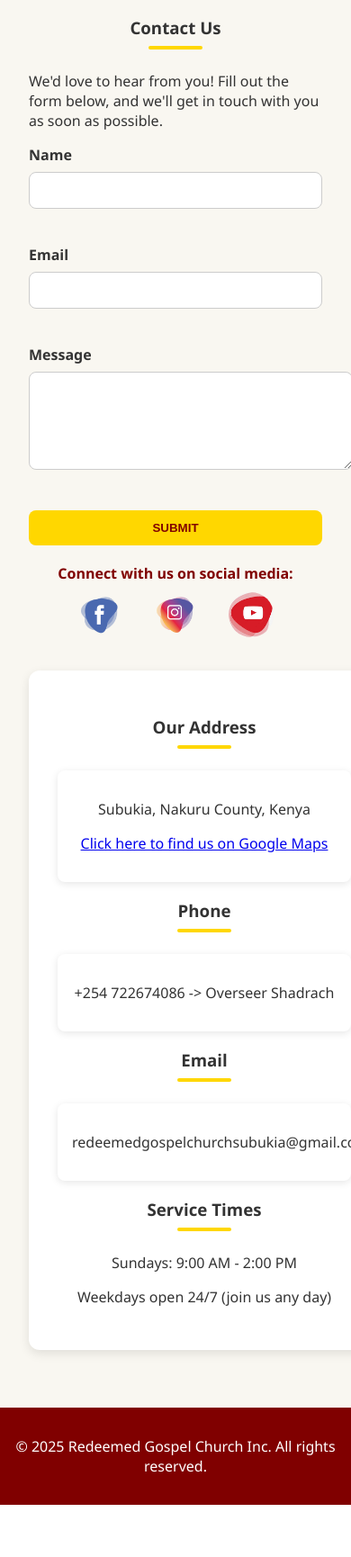
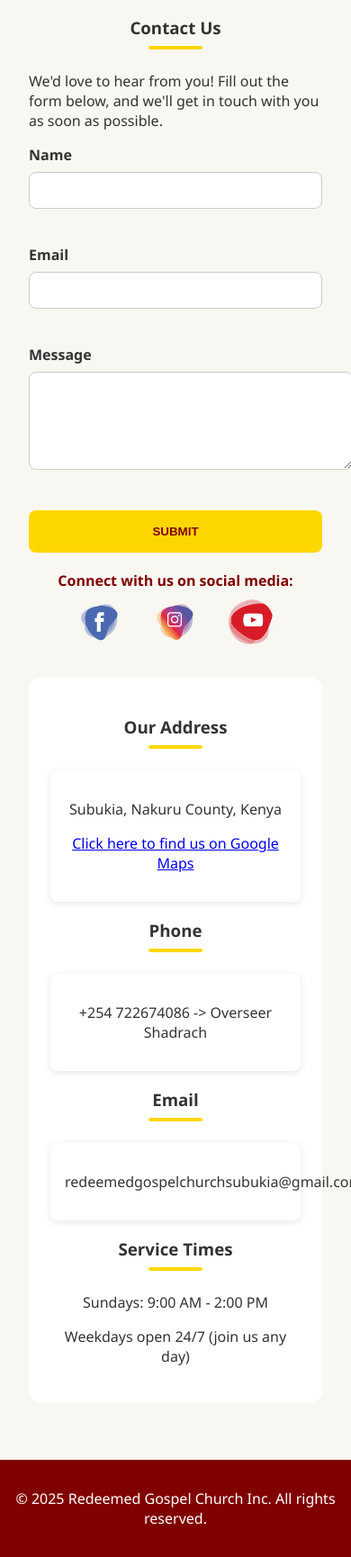
Before and after one commit to Arthur-Muriuki/Redeemed-Gospel-Church, a Flask app: page /contact in a window 390 px wide; the page is wider, and only the part inside the window is pictured. Shown: the part 280-2010 px from the top of that part at 90% size. Before the commit the page ends 1952 px from the top of that part, so only its background shows below. Run offline with Flask 3, Linux system fonts and the light colour scheme.

Commit message:
third commit

```diff
--- a/static/css/style.css
+++ b/static/css/style.css
@@ -447,20 +447,53 @@ footer {
     align-items: center;
   }
 
+    display: flex;
+  justify-content: space-between;
+  padding: 2rem;
+  gap: 2rem;
+}
+
+/* Make the contact forms stack on small screens */
+/* Contact Container */
+.contact-container {
+  display: flex;
+  justify-content: space-between;
+  padding: 2rem;
+  gap: 2rem;
+}
+
+ .contact-form,
+  .contact-info {
+    width: 100%; /* Ensure both forms take up full width on mobile */
+    box-sizing: border-box; /* Make sure padding doesn't affect the width */
+  }
+ .contact-info {
+    padding: 1.5rem; /* Slightly reduce padding for better fit */
+    box-shadow: none; /* Remove box-shadow if it's too large for mobile */
+  }
+
+@media (max-width: 768px) {
   .contact-container {
-    flex-direction: column;
-    gap: 2rem;
+    flex-direction: column; /* Stack the forms vertically */
+    gap: 2rem; /* Add some space between the two forms */
+    padding: 2rem; /* Add some padding for better spacing */
+  }
+.contact-form button {
+    width: 100%; /* Make the button take up full width */
+    padding: 1rem; /* Ensure button is properly sized */
   }
 
   .contact-form,
   .contact-info {
-    width: 100%;
+    width: 100%; /* Ensure forms take full width on smaller screens */
   }
 
   .hero {
     padding: 4rem 1rem;
   }
 }
+
+
 .hero h2 {
   text-shadow: 2px 2px 8px rgba(255, 215, 0, 0.7);
 }
--- a/templates/Home.html
+++ b/templates/Home.html
@@ -29,7 +29,7 @@
     <section class="hero">
   <h2>A LIFE TRANSFORMATION CENTER</h2>
   <p>Join us every Sunday and let us worship together.</p>
-  <a href="contactus.html" class="btn">FIND US</a>
+  <a href="/contact" class="btn">FIND US</a>
 </section>
   </main>
   <footer>
```
